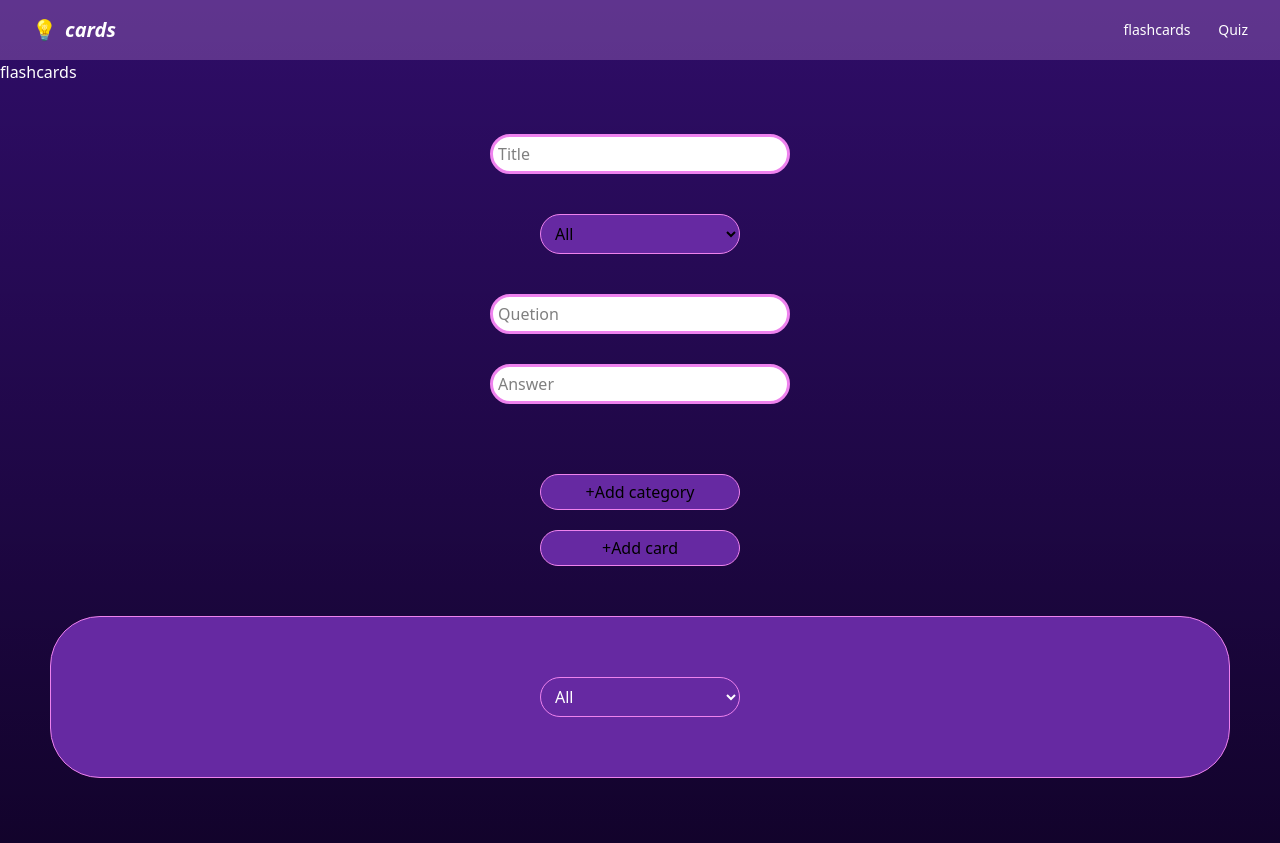
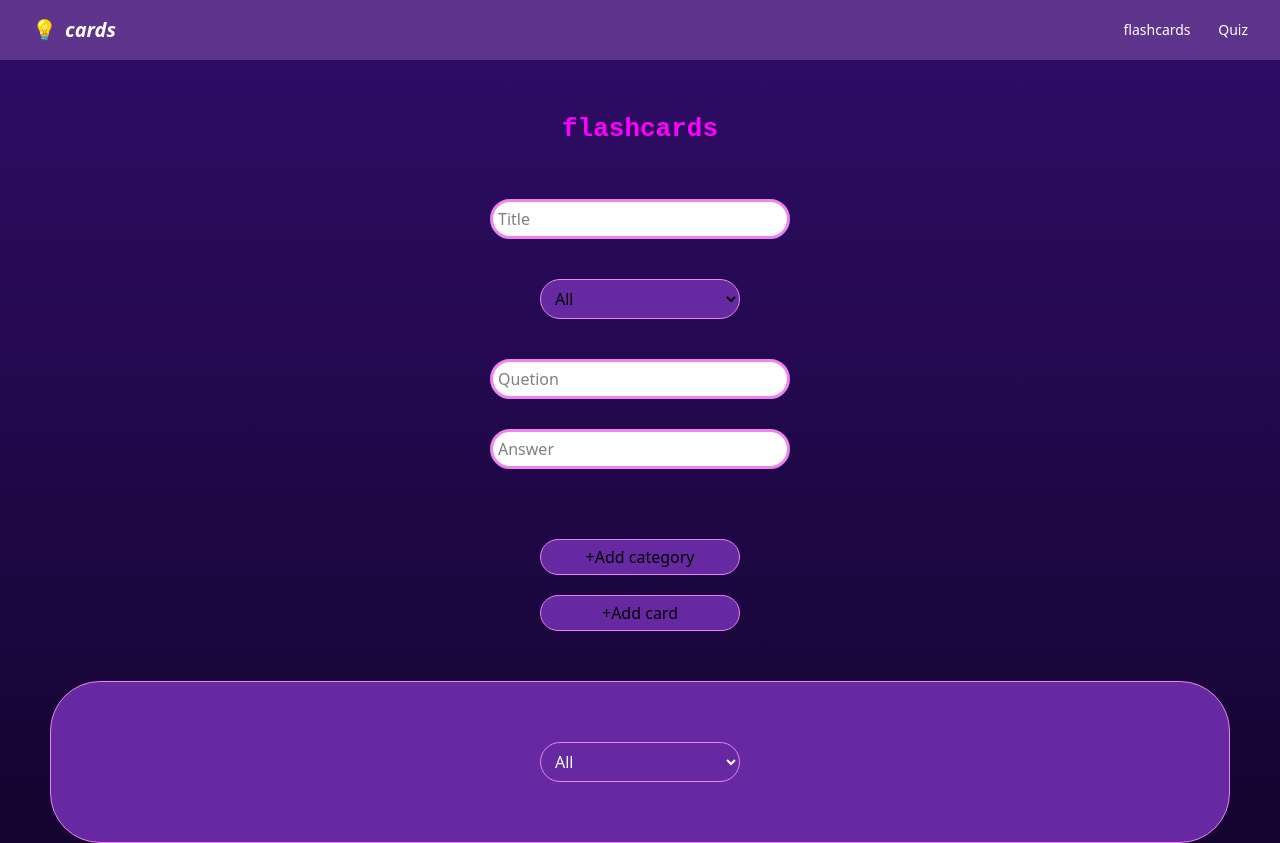
Before and after one commit to chahd-05/cards-brief, a website: page flashcards.html in a window 1280 px wide. Shown: the top 843 px of the page. Drawn offline with Linux system fonts and the light colour scheme.

Commit message:
style : add class of the title

```diff
--- a/flashcards.css
+++ b/flashcards.css
@@ -109,3 +109,12 @@ select {
     display: flex;
     justify-content: center;
 }
+
+.h-title {
+    text-align: center;
+    font-family: monospace;
+    font-size: xx-large;
+    font-weight: bold;
+    margin-top: 50px;
+    color: fuchsia;
+}
```
